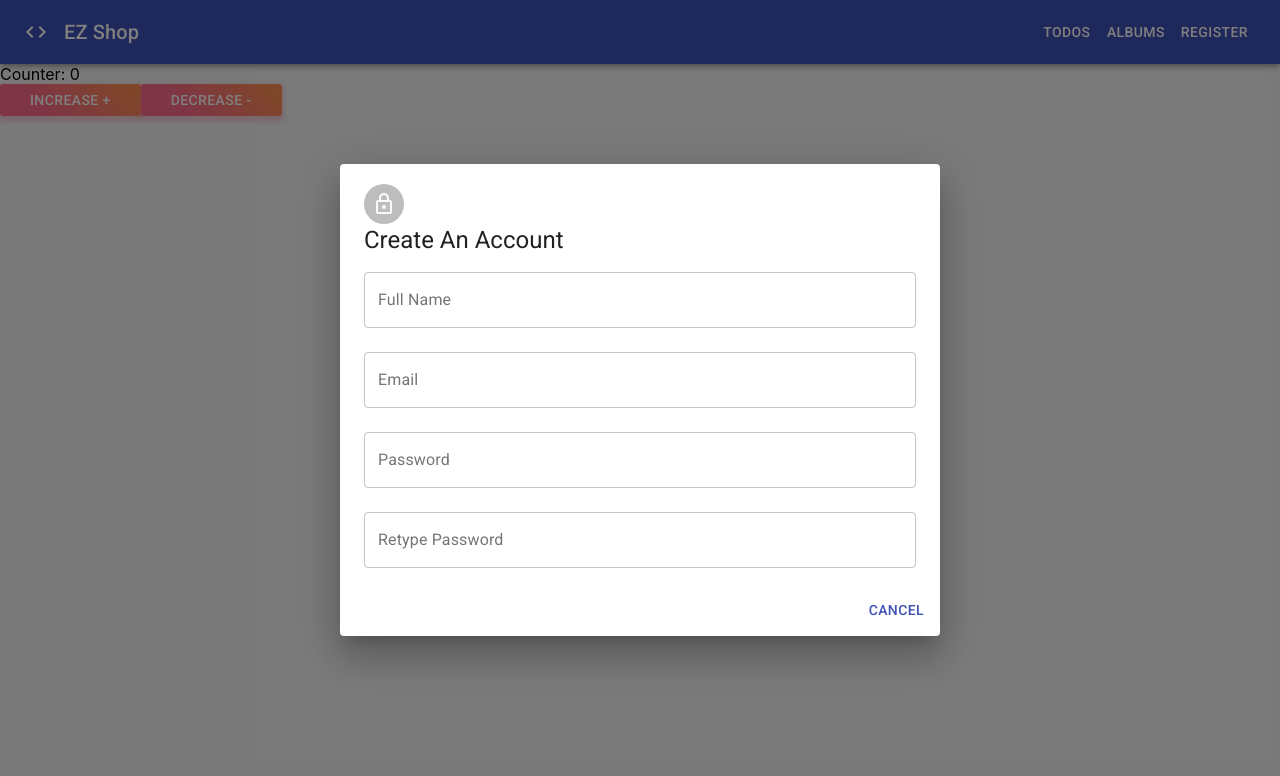
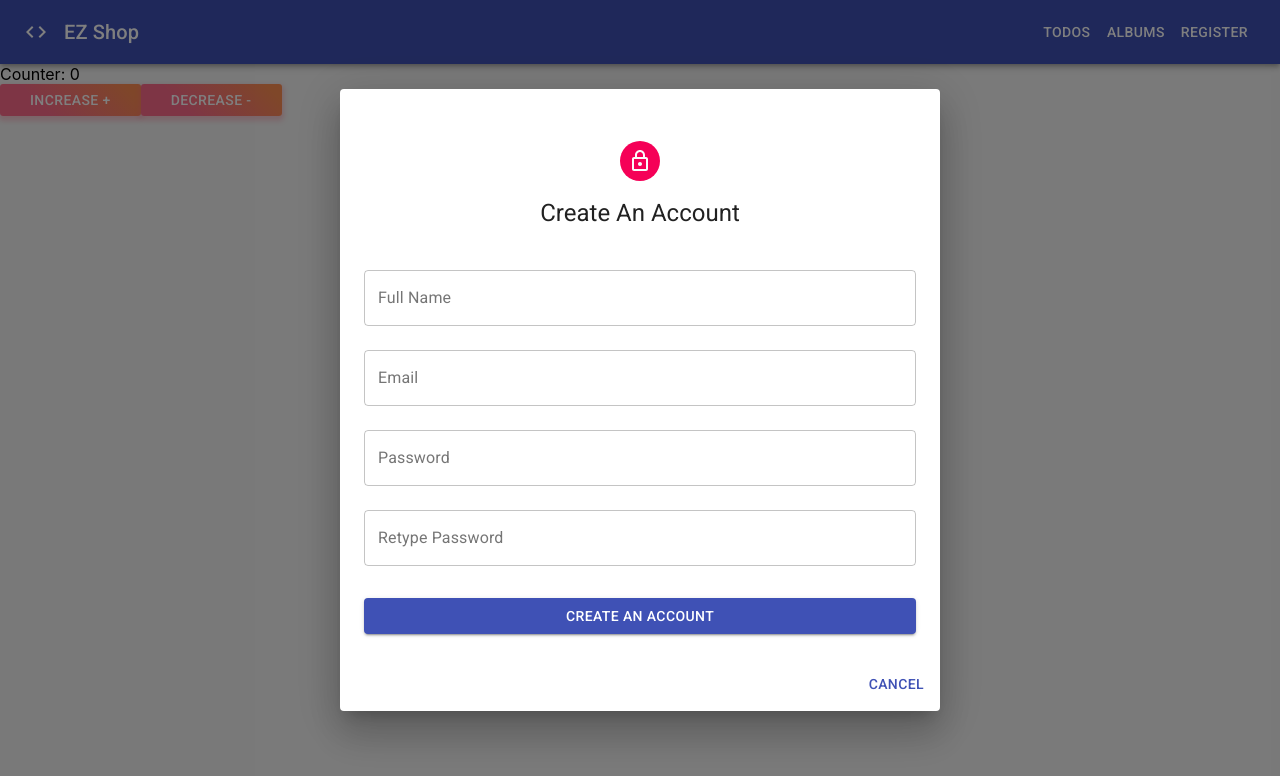
Before and after one commit to De-miles/reactjs-learning, a React (Create React App) app: page / in a window 1280 px wide. Both pictures are taken after a click on the button "REGISTER". Shown: the top 776 px of the page. Built offline with nearby package versions, Linux system fonts and the light colour scheme; no server answers.

Commit message:
styles for register form

```diff
--- a/src/features/Auth/components/RegisterForm/index.jsx
+++ b/src/features/Auth/components/RegisterForm/index.jsx
@@ -4,14 +4,32 @@
 import { useForm } from 'react-hook-form';
 import { yupResolver } from '@hookform/resolvers/yup';
 import * as yup from 'yup';
-import { Avatar, Typography } from '@material-ui/core';
+import { Avatar, Button, Typography, makeStyles } from '@material-ui/core';
 import { LockOutlined } from '@material-ui/icons';
+
+const useStyles = makeStyles((theme) => ({
+  root: {
+    paddingTop: theme.spacing(4),
+  },
+  avatar: {
+    margin: '0 auto',
+    backgroundColor: theme.palette.secondary.main,
+  },
+  title: {
+    margin: theme.spacing(2, 0, 3, 0),
+    textAlign: 'center',
+  },
+  submit: {
+    margin: theme.spacing(3, 0, 2, 0),
+  },
+}));
 
 RegisterForm.propTypes = {
   onSubmit: PropTypes.func,
 };
 
 function RegisterForm(props) {
+  const classes = useStyles();
   const schema = yup.object().shape({
     title: yup.string().required('Please enter title').min(5, 'Title is too short'),
   });
@@ -34,12 +52,12 @@
   };
 
   return (
-    <div>
-      <Avatar>
+    <div className={classes.root}>
+      <Avatar className={classes.avatar}>
         <LockOutlined></LockOutlined>
       </Avatar>
 
-      <Typography component="h3" variant="h5">
+      <Typography className={classes.title} component="h3" variant="h5">
         Create An Account
       </Typography>
       <form onSubmit={form.handleSubmit(handleSubmit)}>
@@ -47,6 +65,10 @@
         <InputField name="email" label="Email" form={form} />
         <InputField name="password" label="Password" form={form} />
         <InputField name="retypePassword" label="Retype Password" form={form} />
+
+        <Button className={classes.submit} variant="contained" color="primary" fullWidth>
+          Create an account
+        </Button>
       </form>
     </div>
   );
```
